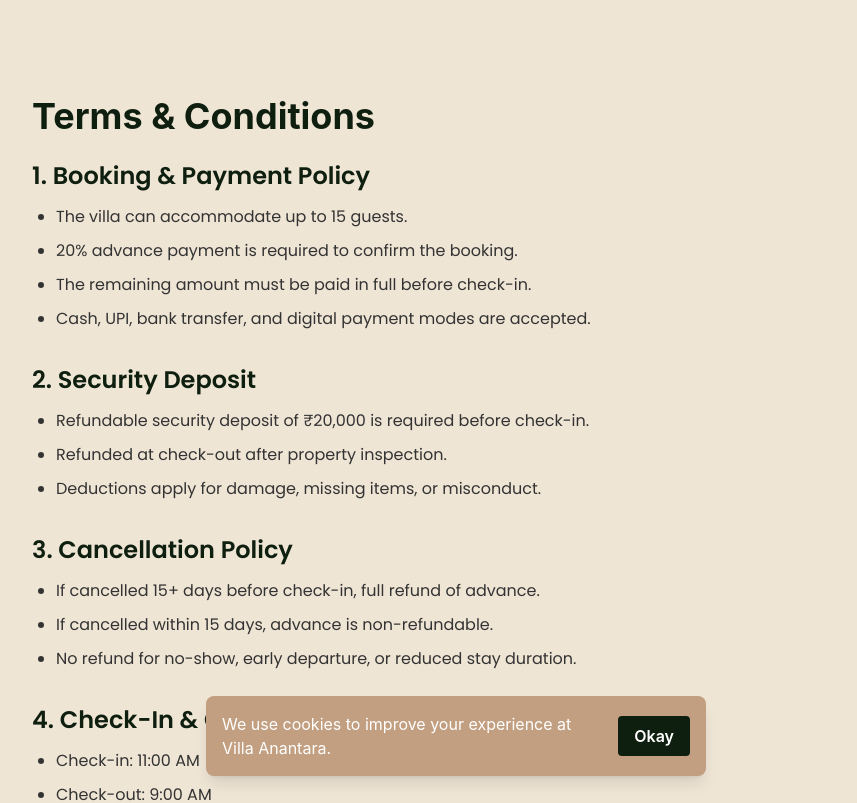
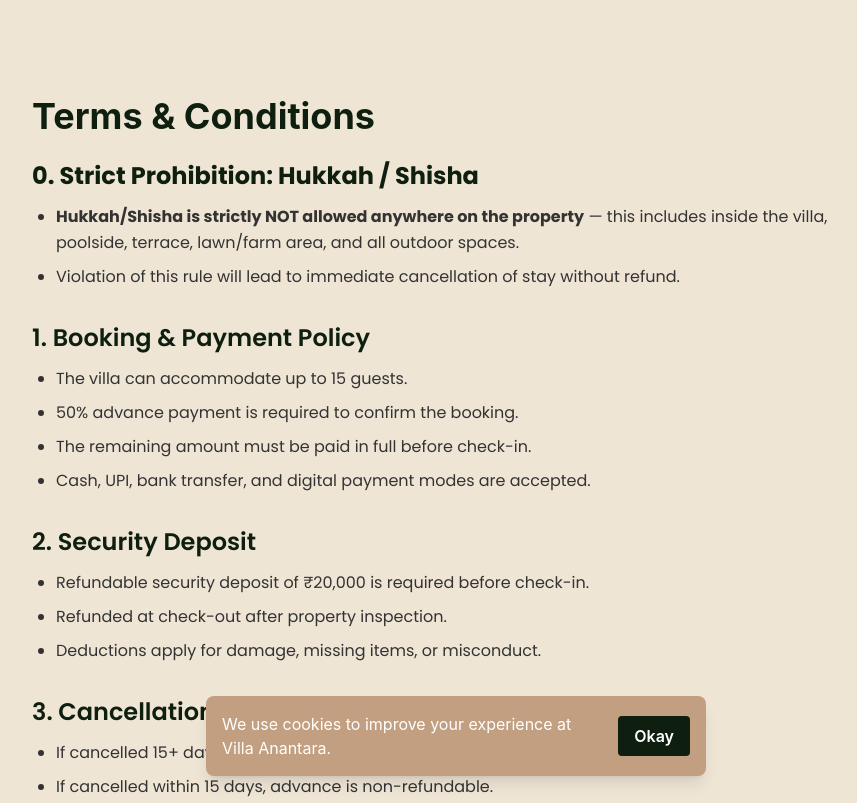
Before and after one commit to intelligencefordm-glitch/villa-anantara-web, a Next.js app: page /terms in a window 1280 px wide. Shown: the top 803 px of the page, without its empty margins (184-1041 px from the left). Built offline with nearby package versions, Linux system fonts and the light colour scheme.

Commit message:
Update page.tsx

```diff
--- a/app/terms/page.tsx
+++ b/app/terms/page.tsx
@@ -8,11 +8,29 @@ export default function TermsPage() {
 
       <div className="space-y-8 text-[#333] leading-relaxed font-poppins">
 
+        {/* 🔥 NEW RULE ADDED ON TOP (AS REQUESTED) */}
+        <section>
+          <h2 className="text-2xl font-semibold text-[#0F1F0F] mb-3">
+            <b>0. Strict Prohibition: Hukkah / Shisha</b>
+          </h2>
+          <ul className="list-disc ml-6 space-y-2">
+            <li>
+              <b>Hukkah/Shisha is strictly NOT allowed anywhere on the property</b> — this includes inside the villa, poolside, terrace, lawn/farm area, and all outdoor spaces.
+            </li>
+            <li>Violation of this rule will lead to immediate cancellation of stay without refund.</li>
+          </ul>
+        </section>
+
+        {/* ORIGINAL SECTIONS BELOW — ONLY ONE LINE EDITED (50% ADVANCE) */}
+
         <section>
           <h2 className="text-2xl font-semibold text-[#0F1F0F] mb-3">1. Booking & Payment Policy</h2>
           <ul className="list-disc ml-6 space-y-2">
             <li>The villa can accommodate up to 15 guests.</li>
-            <li>20% advance payment is required to confirm the booking.</li>
+
+            {/* UPDATED FROM 20% → 50% */}
+            <li>50% advance payment is required to confirm the booking.</li>
+
             <li>The remaining amount must be paid in full before check-in.</li>
             <li>Cash, UPI, bank transfer, and digital payment modes are accepted.</li>
           </ul>
```
